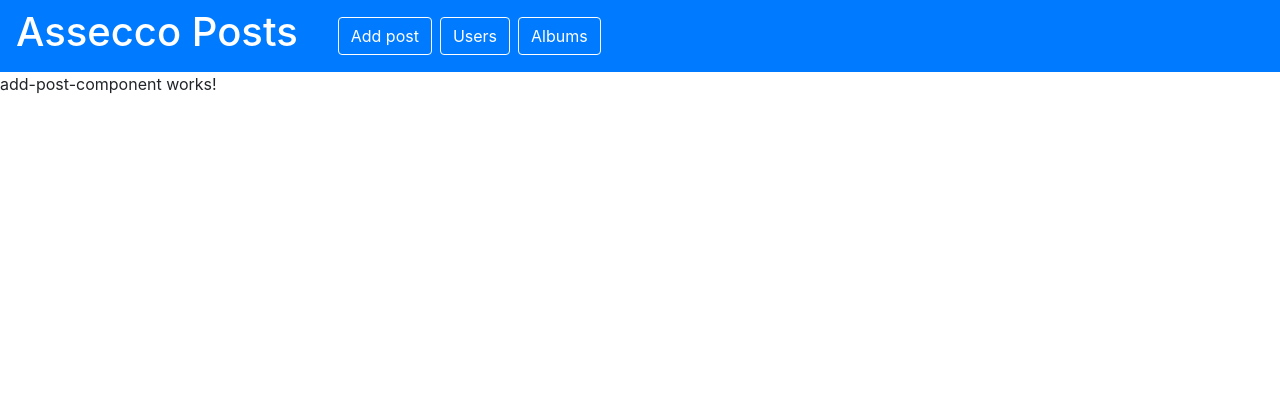
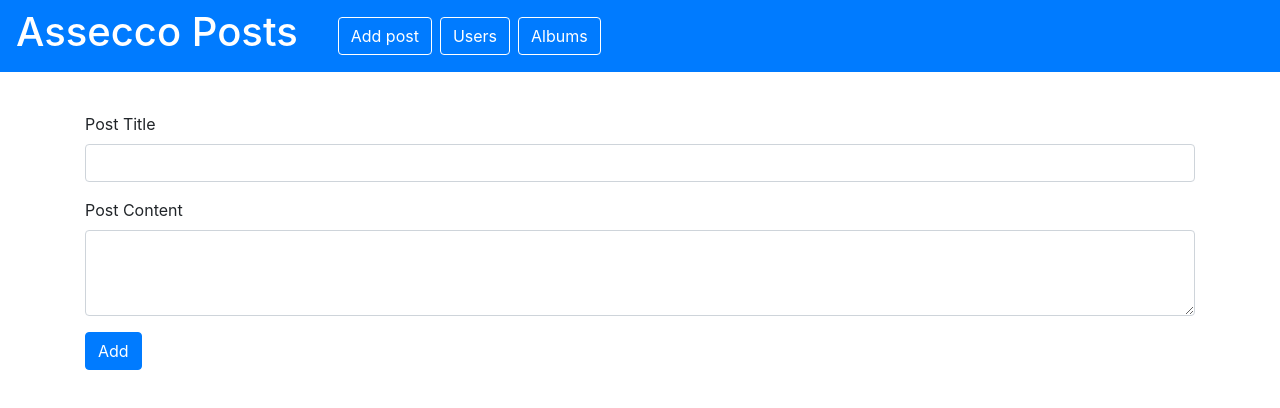
Before and after one commit to AleksaCami/assecco-posts, an Angular app: page /add-post in a window 1280 px wide. Shown: the top 408 px of the page. Built offline with nearby package versions, Linux system fonts and the light colour scheme.

Commit message:
creating new post through form

```diff
--- a/src/app/app.module.ts
+++ b/src/app/app.module.ts
@@ -3,6 +3,7 @@ import { BrowserModule } from '@angular/platform-browser';
 import { NgModule } from '@angular/core';
 import { HttpClientModule } from '@angular/common/http';
 import { AppRoutingModule } from './app-routing.module';
+import { FormsModule, ReactiveFormsModule } from '@angular/forms';
 
 // KOMPONENTE
 import { AppComponent } from './app.component';
@@ -36,7 +37,9 @@ import { UsersService } from './services/users/users.service';
   imports: [
     BrowserModule,
     AppRoutingModule,
-    HttpClientModule
+    HttpClientModule,
+    FormsModule,
+    ReactiveFormsModule
   ],
   providers: [
     PostsService,
--- a/src/app/components/add-post/add-post.component.html
+++ b/src/app/components/add-post/add-post.component.html
@@ -1,3 +1,18 @@
-<p>
-  add-post-component works!
-</p>
+<div class='container'>
+  <form (ngSubmit)="onSubmit(form.value)" [formGroup]="form" class='py-4'>
+    <div class="form-group">
+      <input type="number" class="form-control" hidden formControlName="userId">
+    </div>
+    <div class="form-group">
+      <label>Post Title</label>
+      <input type="text" class="form-control" formControlName="title">
+    </div>
+    <div class="form-group">
+      <label>Post Content</label>
+      <textarea class="form-control" rows="3" formControlName="body"></textarea>
+    </div>
+    <div class="form-group">
+      <button type="submit" class='btn btn-primary'>Add</button>
+    </div>
+  </form>
+</div>
--- a/src/app/components/add-post/add-post.component.ts
+++ b/src/app/components/add-post/add-post.component.ts
@@ -1,15 +1,78 @@
 import { Component, OnInit } from '@angular/core';
+import { HttpClient, HttpHeaders, HttpErrorResponse } from '@angular/common/http';
+import { FormBuilder, FormGroup, Validators } from '@angular/forms';
+import { catchError } from 'rxjs/operators';
+import { throwError } from 'rxjs';
+import { Router } from '@angular/router';
+
+import { Post } from '../../services/models/posts.model';
+
+const httpOptions = {
+  headers: new HttpHeaders({
+    'Content-Type': 'application/json'
+  })
+};
 
 @Component({
   selector: 'app-add-post-component',
   templateUrl: './add-post.component.html',
   styleUrls: ['./add-post.component.scss']
 })
+
 export class AddPostComponent implements OnInit {
+  public form: FormGroup;
+  public post: Post;
+  public url = 'https://jsonplaceholder.typicode.com/posts';
 
-  constructor() { }
+  constructor(
+    public http: HttpClient,
+    public fb: FormBuilder,
+    public router: Router
+    ) { }
 
   ngOnInit() {
+    this.form = this.fb.group({
+      userId: ['1', Validators.required],
+      title: ['', Validators.required],
+      body: ['', Validators.required]
+    });
+  }
+
+  get userId() {
+    return this.form.get('userId');
+  }
+
+  get title() {
+    return this.form.get('title');
+  }
+
+  get body() {
+    return this.form.get('body');
+  }
+
+  onSubmit(post: Post): void {
+    this.http.post(this.url, post, httpOptions)
+      .pipe(
+        catchError(this.handleError)
+      )
+      .subscribe(() => {
+        alert('success');
+      });
+    this.form.reset();
+    this.router.navigate(['/posts']);
+  }
+
+  private handleError(error: HttpErrorResponse) {
+    if (error.error instanceof ErrorEvent) {
+      // A client-side or network error occurred. Handle it accordingly.
+      console.error(error.message);
+    } else {
+      // The backend returned an unsuccessful response code.
+      console.error(error.error.message);
+    }
+    // return an observable with a user-facing error message
+    return throwError(
+      'Something bad happened; please try again later.');
   }
 
 }
```
